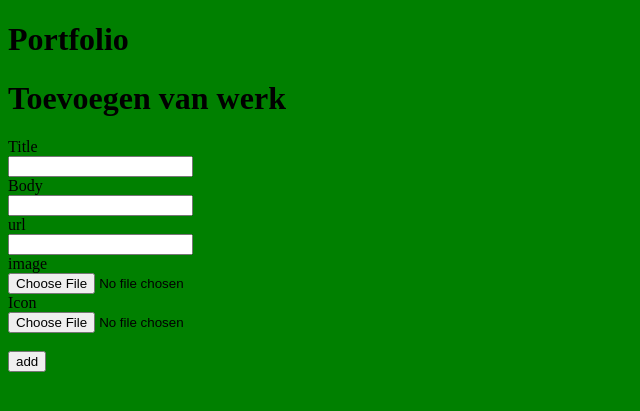
After one commit to ttijs/project-website5-vers-2023, a Django app: page /werken/create in a window 1280 px wide. The commit adds this page. Shown: the top 411 px of the page, without its empty margins (0-640 px from the left). Run offline with Django 4.2, Linux system fonts and the light colour scheme.

Commit message:
met toevoegen erbij

```diff
--- /dev/null
+++ b/portfolio-project/werken/templates/werken/toevoegen.html
@@ -0,0 +1,26 @@
+{% extends 'index.html' %}
+{% block content %}
+{% if error %}
+<div class="alert alert-danger" role="alert">
+{{ error }}
+</div>
+{% endif %}
+<h1>Toevoegen van werk</h1>
+<form class="" action="{% url 'create' %}" method="POST" enctype="multipart/form-data">
+{% csrf_token %}
+Title <br>
+<input type="text" name="title" />
+<br>
+Body<br>
+<input type="text" name="body" />
+<br>url <br>
+<input type="text" name="url" />
+<br>image <br>
+<input type="file" name="image" accept="image/jpeg" />
+<br>Icon <br>
+<input type="file" name="icon" accept="image/*" />
+<br>
+<br>
+<input type="submit" value="add" />
+</form>
+{% endblock %}
--- a/portfolio-project/werken/urls.py
+++ b/portfolio-project/werken/urls.py
@@ -1,5 +1,6 @@
 from django.urls import path, include
 from . import views
 urlpatterns = [
+    path('create', views.create, name='create'),
     path('<int:werken_id>', views.detail, name='detail'),
 ]
--- a/portfolio-project/werken/views.py
+++ b/portfolio-project/werken/views.py
@@ -1,6 +1,6 @@
 from django.shortcuts import render # origineel
 from django.shortcuts import render, redirect, get_object_or_404 # volgens tutorial
-
+from django.utils import timezone
 
 # Create your views here.
 from .models import Werken
@@ -13,3 +13,36 @@ def home(request):
 def detail(request, werken_id):
     werk = get_object_or_404(Werken, pk=werken_id)
     return render(request, 'werken/detail.html', {'werk': werk})
+
+
+def create(request):
+    if request.method == 'POST':
+        if  request.POST['title'] and \
+            request.POST['body'] and \
+            request.POST['url'] and \
+            request.FILES['image'] and \
+            request.FILES['icon']:
+            werk = Werken()
+            werk.title = request.POST['title']
+            werk.body = request.POST['body']
+
+            if  request.POST['url'].startswith('http://') or \
+                request.POST['url'].startswith('https://'):
+                    werk.url= request.POST['url']
+            else:
+                werk.url='http://' + request.POST['url']
+
+            werk.icon = request.FILES['icon']
+            werk.image = request.FILES['image']
+            werk.pub_date = timezone.datetime.now()
+            werk.hunter = request.user
+            # if request.user.is_authenticated:
+            #     werk.hunter = request.user
+
+
+            werk.save()
+            return redirect ('/werken/' + str(werk.id))
+        else:
+            return render(request,'werken/toevoegen.html', {'error':'niet \ alle velden zijn ingevuld.'})
+    else:
+        return render(request,'werken/toevoegen.html')
```
Also changed, not shown: portfolio-project/werken/templates/werken/detail.html (+7 -8 lines).
